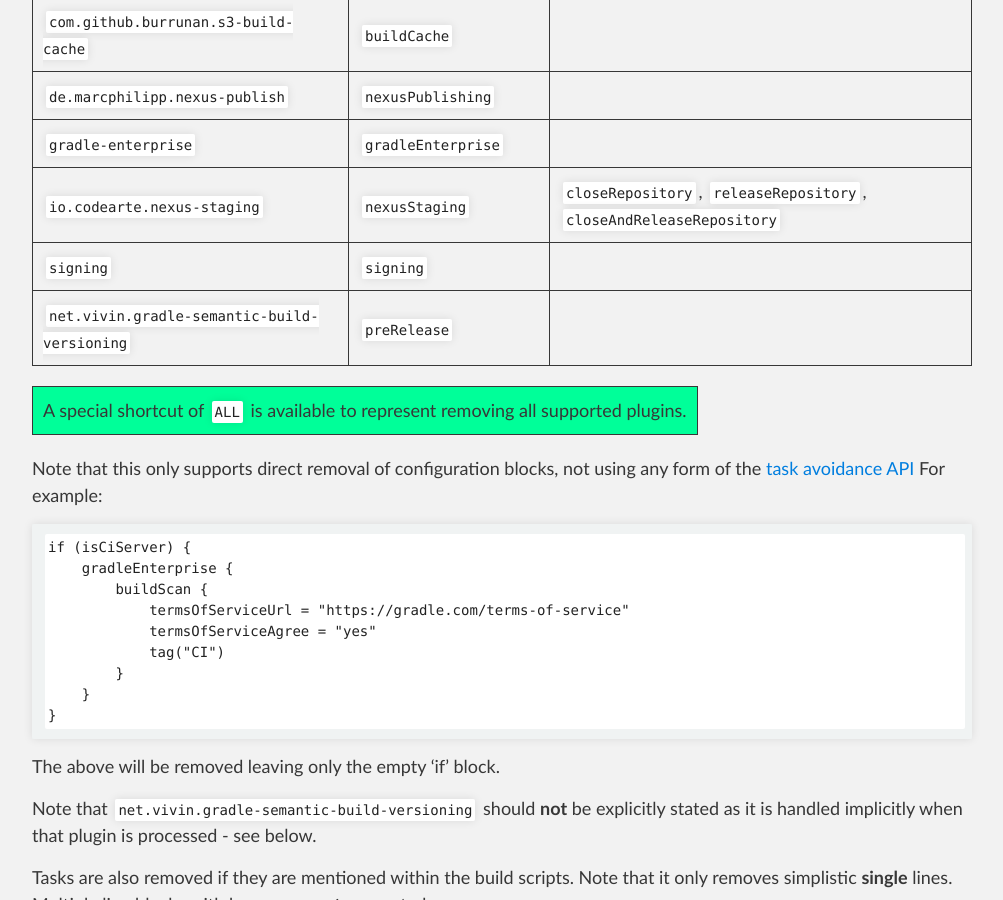
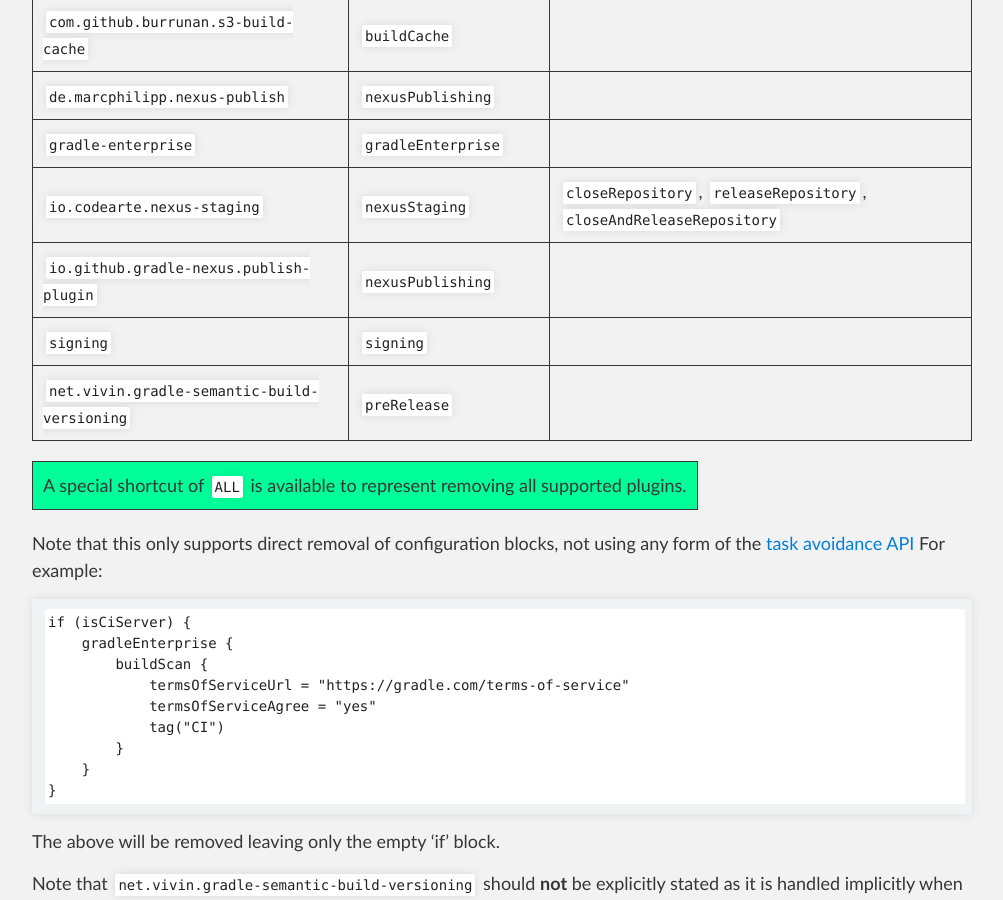
Before and after one commit to project-ncl/gradle-manipulator, a Jekyll site: the page built from guide/plugins.md, in a window 1280 px wide and 900 px high, scrolled down 598 px. Shown: the whole window, without its empty margins (138-1141 px from the left). Built offline with Jekyll 4.4.1, drawn with Linux system fonts in a browser that asks for light colours.

Commit message:
NCLSUP-636 Add missing io.github.gradle-nexus.publish-plugin

```diff
--- a/guide/plugins.md
+++ b/guide/plugins.md
@@ -22,6 +22,7 @@ The current supported list of plugins are:
 | `de.marcphilipp.nexus-publish` | `nexusPublishing`  | |
 | `gradle-enterprise` | `gradleEnterprise`  | |
 | `io.codearte.nexus-staging` | `nexusStaging`  | `closeRepository`, `releaseRepository`, `closeAndReleaseRepository` |
+| `io.github.gradle-nexus.publish-plugin` | `nexusPublishing`  | |
 | `signing` | `signing`  | |
 | `net.vivin.gradle-semantic-build-versioning` | `preRelease` | |
 
```
